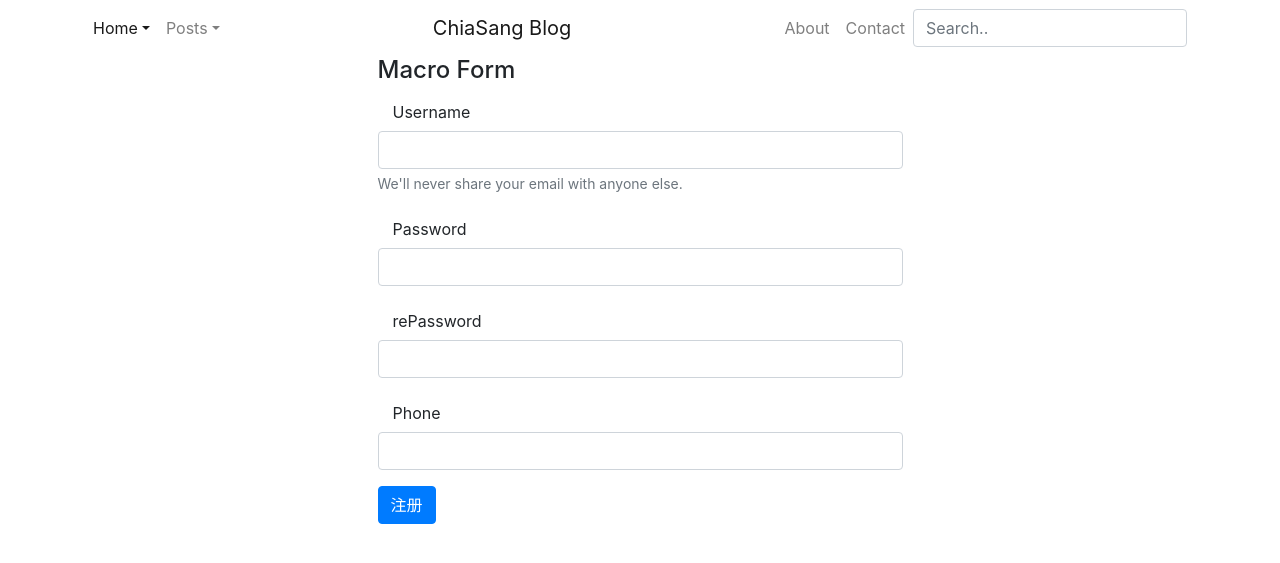
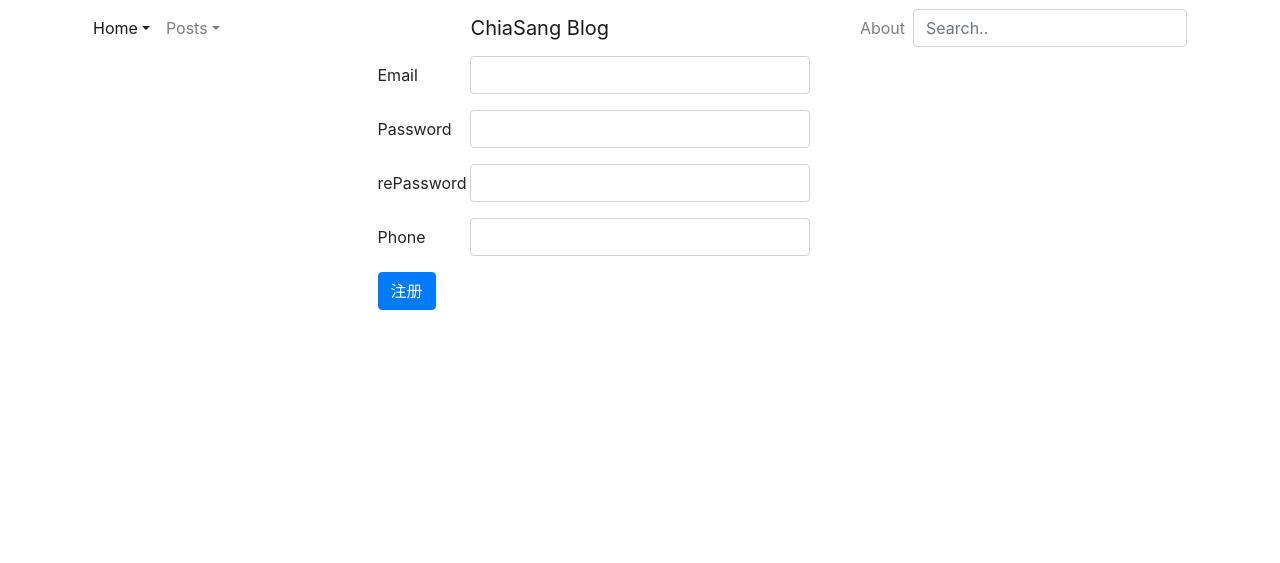
Before and after one commit to ChiaSang/MyBlog, a Flask app: page /register in a window 1280 px wide. Shown: the top 563 px of the page. Run offline with Flask 2, Linux system fonts and the light colour scheme; parts of the project's set-up code (start-up, migrations or seed data) failed here and were passed over; some libraries are stand-ins or nearby versions.

Commit message:
add inside secure authority,post page modify login and register style

```diff
--- a/Apps/__init__.py
+++ b/Apps/__init__.py
@@ -9,11 +9,12 @@ import settings
 from Apps.user.view import user_bp
 from extents import db
 
+bootstrap = Bootstrap()
 
 def create_app():
     #  Set templates path
     app = Flask(__name__, template_folder='../templates', static_folder='../static')
-    bootstrap = Bootstrap(app)
+    bootstrap.init_app(app)
     #  import flask config file
     app.config.from_object(settings.DevConfig)
     #  blueprint
--- a/Apps/user/model.py
+++ b/Apps/user/model.py
@@ -16,7 +16,7 @@ from extents import db
 class User(db.Model):
     id = db.Column(db.Integer, primary_key=True, autoincrement=True)
     name = db.Column(db.String(32), nullable=False)
-    passwd = db.Column(db.String(64), nullable=False)
+    passwd = db.Column(db.String(100), nullable=False)
     email = db.Column(db.String(64))
     phone = db.Column(db.String(16), unique=True, nullable=False)
     photo = db.Column(db.String(128))
--- a/Apps/user/view.py
+++ b/Apps/user/view.py
@@ -2,10 +2,12 @@
 import hashlib
 
 from flask import Blueprint, render_template, request, redirect, url_for
+from werkzeug.security import check_password_hash, generate_password_hash
 
 from Apps.user.model import User
 
 from sqlalchemy import or_
+
 
 # Create a blueprint and instantiated
 from extents import db
@@ -15,7 +17,13 @@ user_bp = Blueprint('user', __name__)
 
 @user_bp.route('/index')
 def index():
-    return render_template('index.html')
+    #  request cookie to judge user whether login or not
+    uid = request.cookies.get('uid')
+    if uid:
+        user = User.query.get(uid)
+        return render_template('index.html', user=user)
+    else:
+        return render_template('index.html')
 
 
 @user_bp.route('/register', methods=['GET', 'POST'])
@@ -36,15 +44,14 @@ def register():
     elif passwd == repasswd:
         user = User()
         user.name = username
-        user.passwd = hashlib.md5(passwd.encode('utf-8')).hexdigest()
-        user.repass = hashlib.md5(repasswd.encode('utf-8')).hexdigest()
+        user.passwd = generate_password_hash(passwd)
+        user.repass = generate_password_hash(passwd)
         user.phone = phone
         db.session.add(user)
         db.session.commit()
         return redirect(url_for('user.user_center'))
     else:
         return '密码不一致'
-    # return render_template('user/register.html')
 
 
 @user_bp.route('/usercenter')
@@ -58,14 +65,16 @@ def user_login():
     if request.method == 'POST':
         username = request.form.get('user')
         passwd = request.form.get('passwd')
-        hash_passwd = hashlib.md5(passwd.encode('utf8')).hexdigest()
         users = User.query.filter_by(name=username)
         for user in users:
             if user.name == username:
-                if user.passwd == hash_passwd:
-                    return 'Login Success'
+                if check_password_hash(user.passwd, passwd):
+                    response = redirect(url_for('user.user_center'))
+                    #  set cookie to send user login status
+                    response.set_cookie('uid', str(user.id), max_age=600)
+                    return response
                 else:
-                    return render_template('user/login.html', msg='info Errors')
+                    return render_template('user/login.html', msg='信息有误!')
         else:
             return 'User does not exist !'
     return render_template('user/login.html')
@@ -77,6 +86,7 @@ def user_delete():
     User.query.filter_by(id=uid).delete()
     db.session.commit()
     return redirect(url_for('user.user_center'))
+
 
 @user_bp.route('/update', methods=['GET', 'POST'])
 def user_update():
@@ -103,3 +113,13 @@ def user_search():
         return render_template('user/center.html', search_list = search_list)
     else:
         return 'search failed'
+
+
+@user_bp.route('/posts', methods=['GET', 'POST'])
+def posts_create():
+    if request.method  == 'POST':
+        uid = request.cookies.get('uid')
+        if uid:
+            return 'yes'
+    else:
+        pass
--- a/app.py
+++ b/app.py
@@ -1,6 +1,4 @@
 # -*- coding:utf-8 -*-
-# base.html为基本html，主体框架，其他页面继承自这个页面
-# navbar.html 导航页
 from flask_migrate import Migrate, MigrateCommand
 from flask_script import Manager
 # from markupsafe import escape
@@ -15,7 +13,7 @@ manager = Manager(app=app)
 migrate = Migrate(app=app, db=db)
 manager.add_command('db', MigrateCommand)
 
-from flask_bootstrap import Bootstrap
+# from flask_bootstrap import Bootstrap
 # import settings
 
 # app = Flask(__name__)
--- a/templates/macro.html
+++ b/templates/macro.html
@@ -1,42 +1,38 @@
 <!-- 定义一个宏，复用的部分可以定义成宏，以便于复用 -->
-{#<!--#}
-{#{% macro form(action, value='Login', method='post') %}#}
-{#    <form action="{{ action }}" method="{{ method }}">#}
-{#        <input type="text" placeholder="Username" name="user">#}
-{#        <br>#}
-{#        <input type="password" placeholder="Password" name="passwd">#}
-{#        <br>#}
-{#        <input type="password" placeholder="Password" name="repasswd">#}
-{#        <br>#}
-{#        <input type="text" placeholder="Phone" name="phone">#}
-{#        <br>#}
-{#        <input type="submit" value={{ value }}>#}
-{#    </form>#}
-{#{% endmacro %} #}
-{#-->#}
 
 <!-- 宏可以直接在模板中定义，也可以单独写一个文件定义 -->
 
 
 {% macro form(action, value='Login', method='post') %}
     <form action="{{ action }}" method="{{ method }}">
-        <div class="form-group">
-            <label for="exampleInputEmail1" class="col-sm-2 col-form-label">Username</label>
-            <input type="text" class="form-control" id="exampleInputEmail1" name="user">
-            <small id="emailHelp" class="form-text text-muted">We'll never share your email with anyone else.</small>
+        <div class="form-group row">
+            <label for="inputEmail3" class="col-md-2 col-form-label">Email</label>
+            <div class="col-sm-8">
+                <input type="email" class="form-control" id="inputEmail3" name="user">
+            </div>
         </div>
-        <div class="form-group">
-            <label for="exampleInputPassword1" class="col-sm-2 col-form-label">Password</label>
-            <input type="password" class="form-control" id="exampleInputPassword1" name="passwd">
+        <div class="form-group row">
+            <label for="inputPassword3" class="col-md-2 col-form-label">Password</label>
+            <div class="col-sm-8">
+                <input type="password" class="form-control" id="inputPassword3" name="passwd">
+            </div>
         </div>
-        <div class="form-group">
-            <label for="exampleInputPassword1" class="col-sm-2 col-form-label">rePassword</label>
-            <input type="repassword" class="form-control" id="exampleInputPassword1" name="repasswd">
+        <div class="form-group row">
+            <label for="inputPassword3" class="col-md-2 col-form-label">rePassword</label>
+            <div class="col-sm-8">
+                <input type="password" class="form-control" id="inputPassword3" name="repasswd">
+            </div>
         </div>
-        <div class="form-group">
-            <label for="exampleInputPassword1" class="col-sm-2 col-form-label">Phone</label>
-            <input type="text" class="form-control" id="exampleInputEmail1" name="phone">
+        <div class="form-group row">
+            <label for="inputEmail3" class="col-md-2 col-form-label">Phone</label>
+            <div class="col-sm-8">
+                <input type="text" class="form-control" id="inputEmail3" name="phone">
+            </div>
         </div>
-        <button type="submit" class="btn btn-primary">{{ value }}</button>
+        <div class="form-group row">
+            <div class="col-md-8">
+                <button type="submit" class="btn btn-primary">{{ value }}</button>
+            </div>
+        </div>
     </form>
 {% endmacro %}
--- a/templates/navbar.html
+++ b/templates/navbar.html
@@ -1,5 +1,3 @@
-<head>
-
 <nav class="navbar navbar-expand-md navbar-light bg-white absolute-top">
     <div class="container">
 
@@ -53,9 +51,13 @@
                 <li class="nav-item">
                     <a class="nav-link" href="page-about.html">About</a>
                 </li>
+                {% if user %}
                 <li class="nav-item">
-                        <a class="nav-link" href="page-contact.html">Contact</a>
+                    <a class="nav-link" href="{{ url_for('user.user_center') }}">Hello {{ user.name }}</a>
                 </li>
+                {% else %}
+
+                {% endif %}
             </ul>
             <form class="form-inline" role="search">
                 <input class="search js-search form-control form-control-rounded mr-sm-2" type="text"
@@ -64,4 +66,3 @@
         </div>
     </div>
 </nav>
-</head>
--- a/templates/user/register.html
+++ b/templates/user/register.html
@@ -9,9 +9,7 @@
 
 {% block app_content %}
     <div class="container" style="width: 50%">
-        <h4>Macro Form</h4>
         {% import 'macro.html' as signup %}
         {{ signup.form('/register', value='注册') }}
     </div>
-
 {% endblock %}
```
Also changed, not shown: Apps/article/model.py (+5 -3 lines), templates/index.html (+14 -20 lines), templates/user/center.html (+15 -0 lines), templates/user/login.html (+11 -8 lines), templates/base.html (indentation only). Lines whose indentation alone changed are shown as unchanged.
